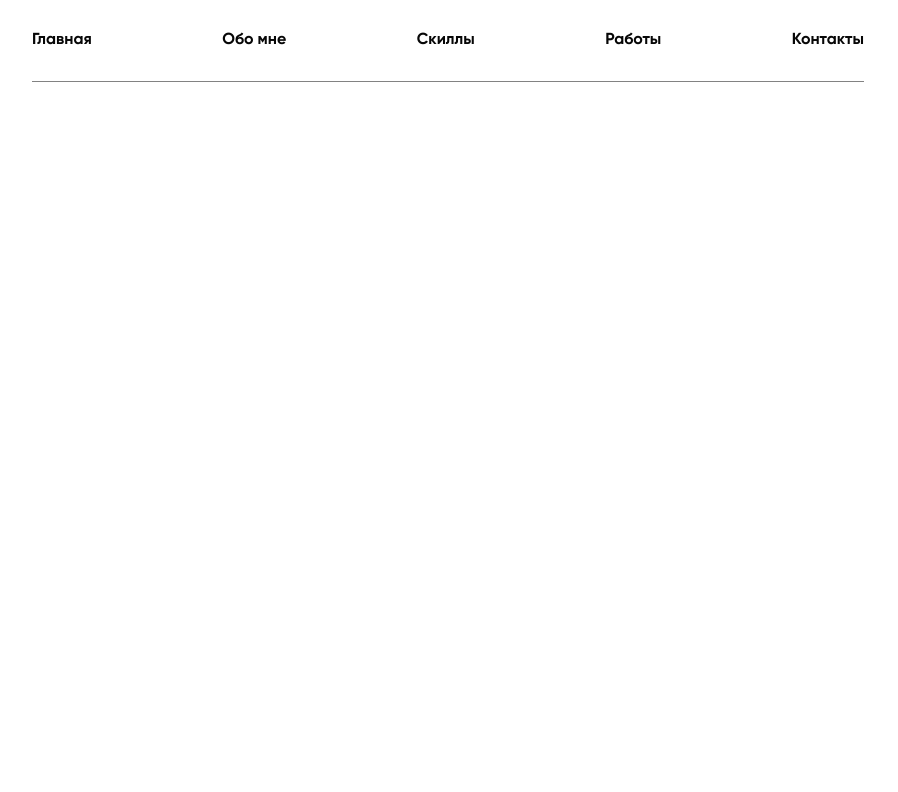
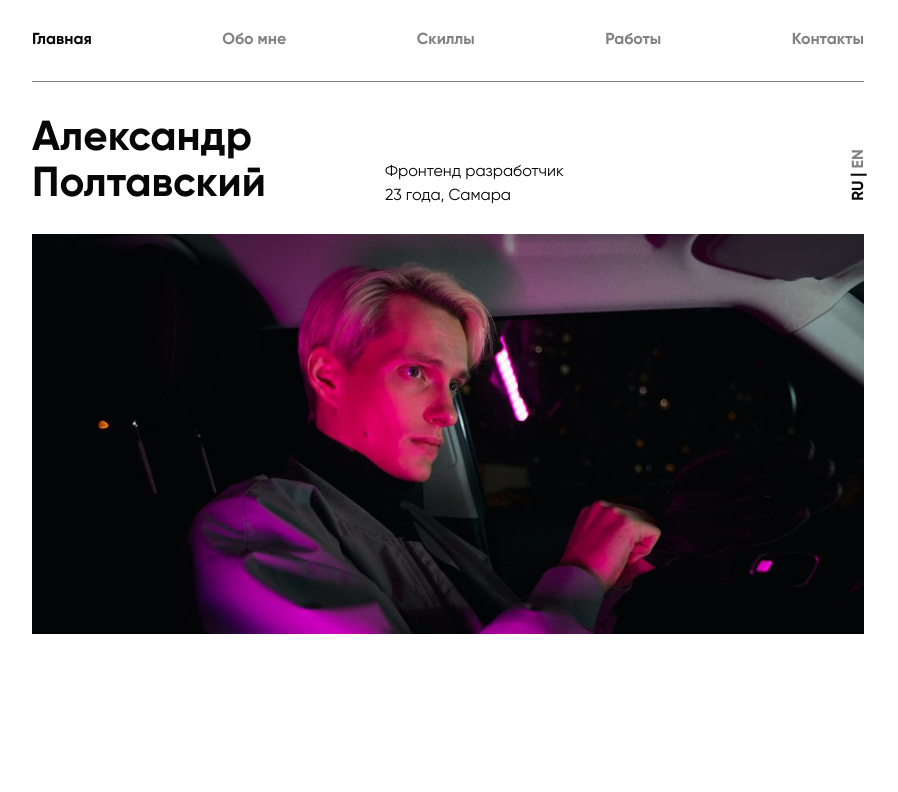
Before and after one commit to AlexWayke/portfolio, a plain HTML site: page index.html in a window 1280 px wide. Shown: the whole page, without its empty margins (192-1090 px from the left). Drawn offline with Linux system fonts and the light colour scheme.

Commit message:
mainscreen

```diff
--- a/index.html
+++ b/index.html
@@ -12,7 +12,7 @@
         <header class="header">
             <div class="header-wrapper container">
                 <ul class="header-menu">
-                    <li class="header-menu--li">Главная</li>
+                    <li class="header-menu--li active">Главная</li>
                     <li class="header-menu--li">Обо мне</li>
                     <li class="header-menu--li">Скиллы</li>
                     <li class="header-menu--li">Работы</li>
@@ -32,11 +32,13 @@
                             <li>23 года, Самара</li>
                         </ul>
                         <div class="mainscreen-info--language">
-                            RU
+                            <div class="mainscreen-info--container">
+                                <button class="mainscreen-info--button active">RU</button><button class="mainscreen-info--button">EN</button>
+                            </div>
                         </div>
                     </div>
-                    <div class="mainscreen-foto">
-
+                    <div class="mainscreen-photo">
+                        <img src="./src/mainscreen/awesome-me.jpg" alt="photo">
                     </div>
                 </div>
             </section>
--- a/scss/style.scss
+++ b/scss/style.scss
@@ -15,6 +15,11 @@
     src: url(../src/fonts/Gilroy-Bold.woff2);
 }
 
+h1 {
+    font-size: 3.28vw;
+    font-weight: 700;
+}
+
 // Main styles ========================
 html, body {
     width: 100%;
@@ -25,13 +30,18 @@ body {
     color: #070707;
 
 }
+main {
+    width: 100%;
+}
 .container {
     width: 65vw;
     margin: 0 auto;
+    padding: 0 15px;
 }
 .wrapper {
     position: relative;
 }
+
 
 // Header =============================
 .header {
@@ -52,6 +62,83 @@ body {
             font-size: 1.25vw;
             font-weight: 700;
             line-height: 1.5em;
+            color: #828282;
+            opacity: 1;
+            transition: opacity .3s ease;
+            cursor: pointer;
+            &:hover {
+                opacity: 0.8;
+            }
+            &.active {
+                color: #070707;
+            }
         }
     }
 }
+
+// Mainscreen =========================
+.mainscreen {
+    height: 100vh;
+    padding-top: 6.3vw;
+    box-sizing: border-box;
+
+    &-wrapper {
+        display: flex;
+        flex-direction: column;
+    }
+    &-info {
+        display: flex;
+        flex-direction: row;
+        align-items: flex-end;
+        padding: 2.77vw 0 2vw;
+        &--name {
+            flex: 1 1 auto;
+            line-height: 1.1em;
+        }
+        &--bio {
+            flex: 1 1 auto;
+            font-size: 1.25vw;
+            line-height: 1.5em;
+        }
+        &--language {
+            display: flex;
+            flex: 1 1 auto;
+            flex-direction: column;
+            align-items: flex-end;
+
+            font-size: 1.25vw;
+            font-weight: 700;
+        }
+        &--container {
+            rotate: -90deg;
+            padding-top: 50px;
+        }
+        &--button {
+            color: #828282;
+            padding: 0 5px;
+            &:not(:last-child) {
+                border-right: 2px solid #070707;
+            }
+            &.active {
+                color: #070707;
+            }
+        }
+    }
+    &-photo {
+        position: relative;
+        overflow: hidden;
+        display: flex;
+        align-items: center;
+        justify-content: center;
+        height: 50vh;
+
+        & img {
+            position: absolute;
+            top: 0;
+            left: 0;
+            width: 100%;
+            // height: 100%;
+            object-fit: cover;
+        }
+    }
+}
```
Also changed, not shown: css/style.css, src/mainscreen/awesome-me.jpg (added).
